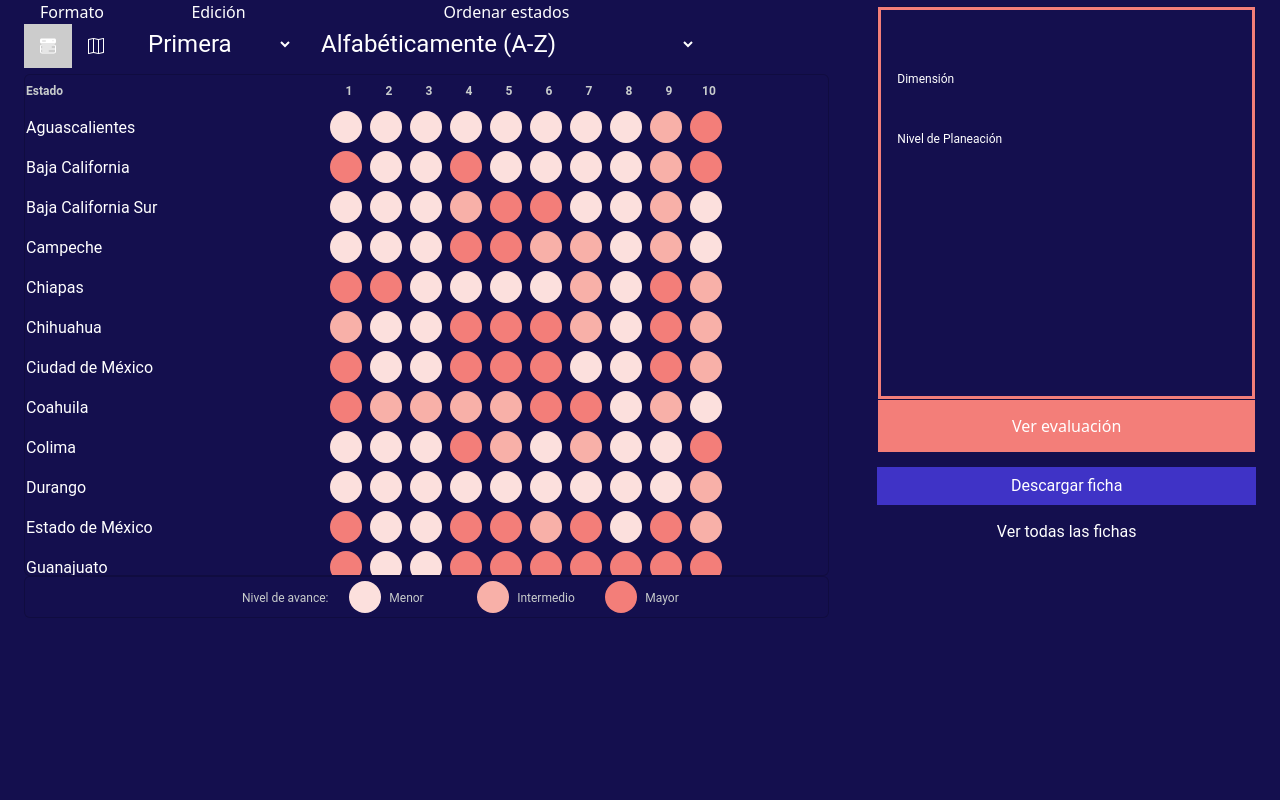
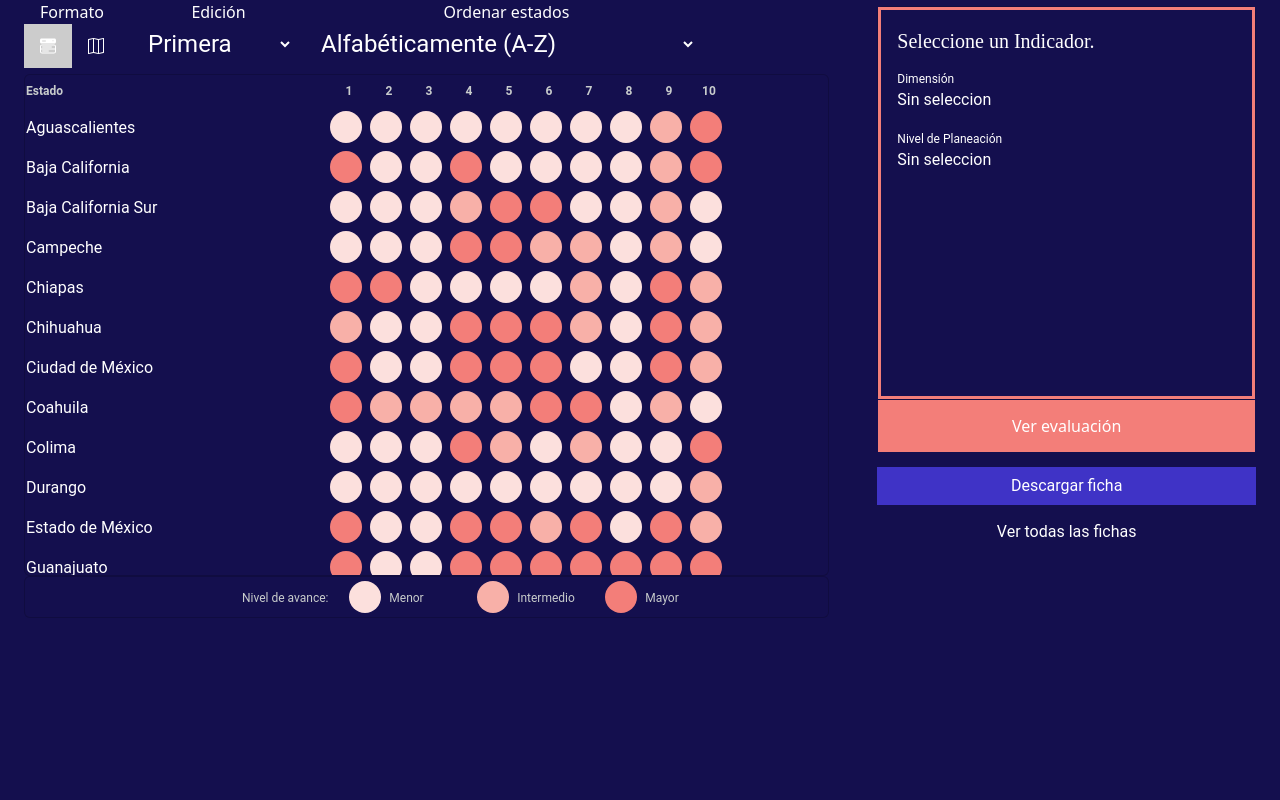
Before and after one commit to lunderstudio/auditorias1, a plain HTML site: page index.html in a window 1280 px wide. Drawn offline with nearby package versions, Linux system fonts and the light colour scheme.

Commit message:
Clena Cards

```diff
--- a/Acciones/init.js
+++ b/Acciones/init.js
@@ -1,8 +1,5 @@
 $(document).ready(function () {
-    cargar_dropdawns();
-    cargar_vista_mapa();
-    cargar_vista_tabla();
-
-    // fill_card_evaluacion("1", "1", "Incipiente", "1");
-    // fill_card_resumen("1", "1", "Incipiente", "1");
+  cargar_dropdawns();
+  cargar_vista_mapa();
+  cargar_vista_tabla();
 });
--- a/Acciones/mapa.js
+++ b/Acciones/mapa.js
@@ -16,6 +16,7 @@ function cargar_vista_mapa() {
 
   // Valida si hay datos iIEdicion y IdDimension
   this.clean_mapa();
+  this.clean_cards();
   //   Toma los datos de la dimension seleccionada [Array]
   _resultados_dimension.forEach((dimension) => {
     var _Abrev = this.DatosEstados.find(
@@ -79,3 +80,12 @@ function clean_mapa() {
     $("#radio-" + estado.Abrev).empty();
   });
 }
+
+function clean_cards(){
+  $("#resumen_estado").text('Seleccione un Indicador.');
+  $("#resumen_titulo_dimension").text('Sin seleccion');
+  $("#resumen_avance_dimension").text('Sin seleccion');
+  $("#resumen_desc_dimension").text('');
+  $("#evaluacion_estdo").text('Seleccione un Indicador.');
+  $("#resultados_evaluacion").empty();
+}
--- a/index.html
+++ b/index.html
@@ -276,7 +276,7 @@
 
                             <div class="div-card-info overflow-auto">
                                 <div class="div-datos-evaluacion">
-                                    <p id="evaluacion_estdo" class="div-estado-evaluacion">Aguascalientes</p>
+                                    <p id="evaluacion_estdo" class="div-estado-evaluacion"></p>
                                 </div>
                                 <div id="resultados_evaluacion">
                                 </div>
```
